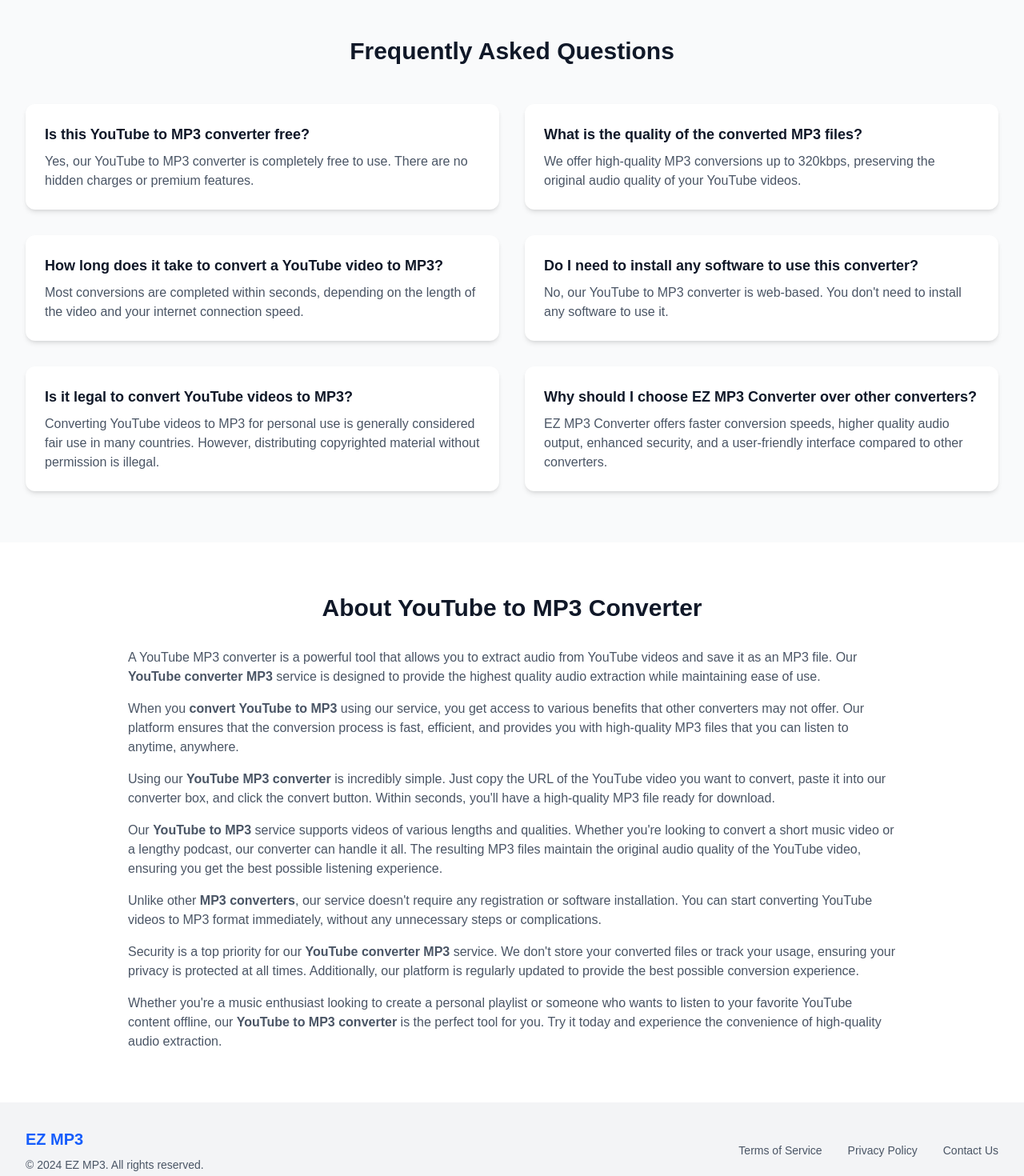
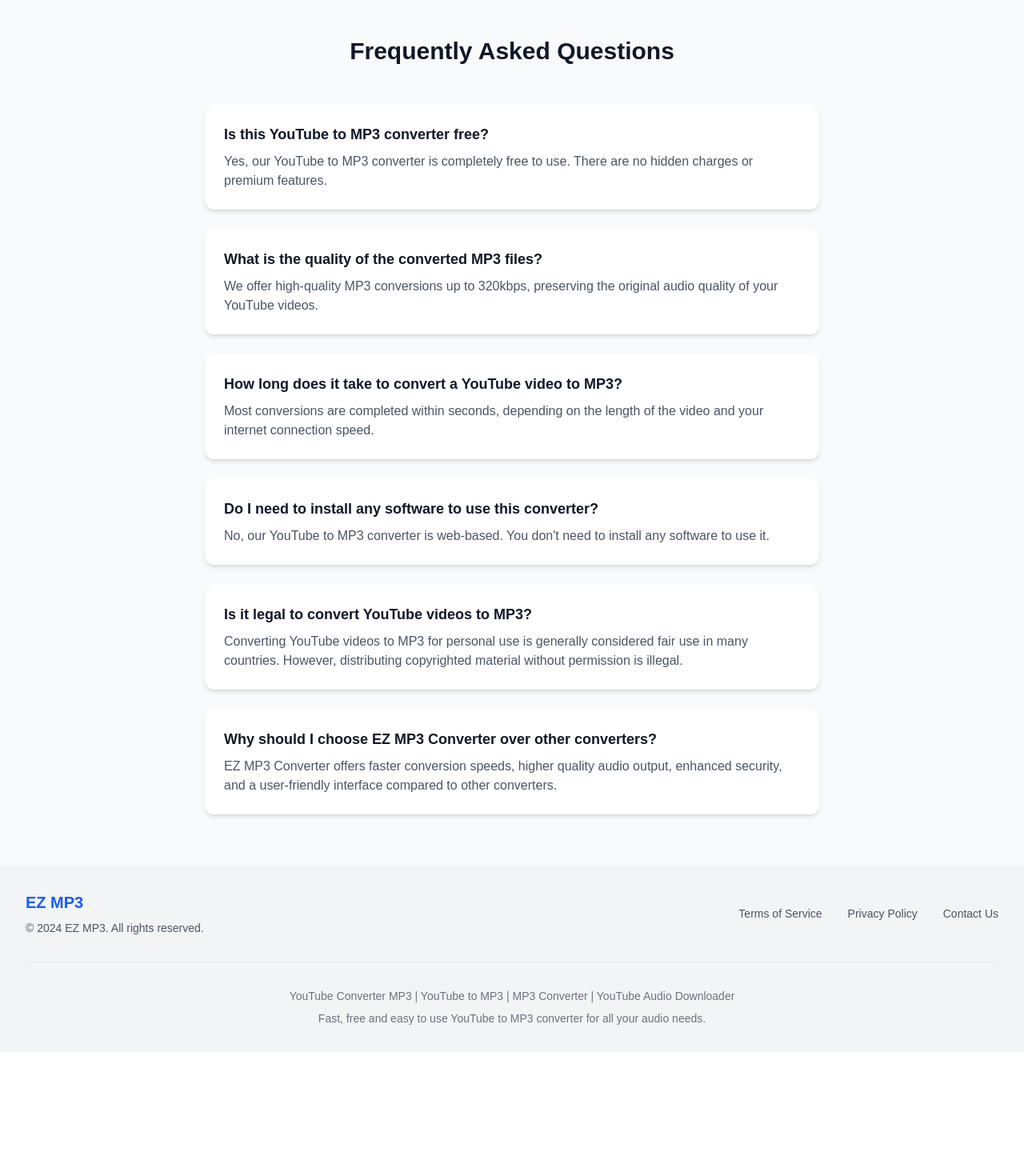
Before and after one commit to smallflyk/ezmp3, a Next.js app: page / in a window 1280 px wide. Shown: the part 2240-3710 px from the top of the page at 80% size. After the commit the page ends 3555 px from the top, so only its background shows below. Built offline with nearby package versions, Linux system fonts and the light colour scheme.

Commit message:
修复ESLint错误和代码优化：1. 移除未使用的导入 2. 修复类型定义 3. 优化组件结构 4. 修复HTML实体转义

```diff
--- a/src/app/api/analyze/route.ts
+++ b/src/app/api/analyze/route.ts
@@ -1,6 +1,5 @@
 import { NextRequest, NextResponse } from 'next/server';
 import OpenAI from 'openai';
-import { exec } from 'youtube-dl-exec';
 import { spawn } from 'child_process';
 import { join } from 'path';
 import { writeFile } from 'fs/promises';
@@ -23,6 +22,15 @@ const openai = new OpenAI({
 
 // YouTube URL validation regex
 const youtubeUrlRegex = /^(https?:\/\/)?(www\.)?(youtube\.com\/watch\?v=|youtu\.be\/)([a-zA-Z0-9_-]{11})(?:[\?&].+)?$/;
+
+interface VideoInfo {
+  title: string;
+  description: string;
+  tags: string[];
+  upload_date: string;
+  duration: number;
+  categories: string[];
+}
 
 export async function GET(request: NextRequest) {
   try {
@@ -127,7 +135,7 @@ if __name__ == '__main__':
       });
 
       // Extract video metadata
-      const { title = '', description = '', tags = [], upload_date = '', duration = 0, categories = [] } = videoInfo as any;
+      const { title = '', description = '', tags = [], upload_date = '', duration = 0, categories = [] } = videoInfo as VideoInfo;
 
       // Use OpenRouter API to analyze video content
       const content = `
--- a/src/app/api/download/route.ts
+++ b/src/app/api/download/route.ts
@@ -6,6 +6,7 @@ import { join } from 'path';
 import { existsSync } from 'fs';
 import { randomUUID } from 'crypto';
 import { createReadStream } from 'fs';
+import { ReadableStream } from 'stream/web';
 
 // Get configuration from environment variables
 const apiKey = process.env.OPENROUTER_API_KEY || '';
@@ -183,7 +184,7 @@ if __name__ == '__main__':
     const fileStream = createReadStream(outputFilePath);
 
     // Create response with appropriate headers
-    const response = new NextResponse(fileStream as any, {
+    const response = new NextResponse(fileStream as unknown as ReadableStream, {
       headers: {
         'Content-Type': 'audio/mpeg',
         'Content-Disposition': `attachment; filename="${videoId}.mp3"`,
--- a/src/app/components/Header.tsx
+++ b/src/app/components/Header.tsx
@@ -2,7 +2,6 @@
 
 import { useState } from 'react';
 import Link from 'next/link';
-import Image from 'next/image';
 import LanguageSwitcher from './LanguageSwitcher';
 import { useLanguage } from './LanguageProvider';
 
--- a/src/app/components/LanguageSwitcher.tsx
+++ b/src/app/components/LanguageSwitcher.tsx
@@ -1,7 +1,5 @@
 'use client';
 
-import { useState, useEffect } from 'react';
-import { useRouter, usePathname } from 'next/navigation';
 import Image from 'next/image';
 
 export default function LanguageSwitcher() {
--- a/src/app/components/VideoAnalysis.tsx
+++ b/src/app/components/VideoAnalysis.tsx
@@ -1,6 +1,6 @@
 'use client';
 
-import { useState, useEffect } from 'react';
+import { useState, useEffect, useCallback } from 'react';
 
 type VideoAnalysisProps = {
   url: string;
@@ -24,13 +24,7 @@ export default function VideoAnalysis({ url, isVisible }: VideoAnalysisProps) {
   const [error, setError] = useState<string | null>(null);
   const [analysis, setAnalysis] = useState<AnalysisResult | null>(null);
 
-  useEffect(() => {
-    if (isVisible && url) {
-      fetchAnalysis();
-    }
-  }, [isVisible, url]);
-
-  const fetchAnalysis = async () => {
+  const fetchAnalysis = useCallback(async () => {
     try {
       setLoading(true);
       setError(null);
@@ -48,7 +42,13 @@ export default function VideoAnalysis({ url, isVisible }: VideoAnalysisProps) {
     } finally {
       setLoading(false);
     }
-  };
+  }, [url]);
+
+  useEffect(() => {
+    if (isVisible && url) {
+      fetchAnalysis();
+    }
+  }, [isVisible, url, fetchAnalysis]);
 
   if (!isVisible) return null;
 
--- a/src/app/page.tsx
+++ b/src/app/page.tsx
@@ -5,7 +5,6 @@ import Header from './components/Header';
 import Footer from './components/Footer';
 import YoutubeConverter from './components/YoutubeConverter';
 import Image from 'next/image';
-import Link from 'next/link';
 
 export default function Home() {
   const { translations } = useLanguage();
@@ -35,13 +34,13 @@ export default function Home() {
               </div>
               <div className="w-full md:w-1/2 mt-8 md:mt-0">
                 <div className="relative h-64 md:h-80 lg:h-96 w-full">
-        <Image
+                  <Image
                     src="/images/youtube-mp3-hero.svg"
                     alt="YouTube to MP3 Converter"
                     className="object-contain"
                     fill
-          priority
-        />
+                    priority
+                  />
                 </div>
               </div>
             </div>
@@ -227,8 +226,8 @@ export default function Home() {
               </h2>
             </div>
 
-            <div className="grid grid-cols-1 md:grid-cols-2 gap-8">
-              <div className="bg-white dark:bg-gray-800 rounded-xl shadow-md p-6 transition duration-300 hover:shadow-lg">
+            <div className="max-w-3xl mx-auto space-y-6">
+              <div className="bg-white dark:bg-gray-800 rounded-xl shadow-md p-6">
                 <h3 className="text-lg font-semibold text-gray-900 dark:text-white mb-2">
                   {faq.q1}
                 </h3>
@@ -237,7 +236,7 @@ export default function Home() {
                 </p>
               </div>
 
-              <div className="bg-white dark:bg-gray-800 rounded-xl shadow-md p-6 transition duration-300 hover:shadow-lg">
+              <div className="bg-white dark:bg-gray-800 rounded-xl shadow-md p-6">
                 <h3 className="text-lg font-semibold text-gray-900 dark:text-white mb-2">
                   {faq.q2}
                 </h3>
@@ -246,7 +245,7 @@ export default function Home() {
                 </p>
               </div>
 
-              <div className="bg-white dark:bg-gray-800 rounded-xl shadow-md p-6 transition duration-300 hover:shadow-lg">
+              <div className="bg-white dark:bg-gray-800 rounded-xl shadow-md p-6">
                 <h3 className="text-lg font-semibold text-gray-900 dark:text-white mb-2">
                   {faq.q3}
                 </h3>
@@ -255,7 +254,7 @@ export default function Home() {
                 </p>
               </div>
 
-              <div className="bg-white dark:bg-gray-800 rounded-xl shadow-md p-6 transition duration-300 hover:shadow-lg">
+              <div className="bg-white dark:bg-gray-800 rounded-xl shadow-md p-6">
                 <h3 className="text-lg font-semibold text-gray-900 dark:text-white mb-2">
                   {faq.q4}
                 </h3>
@@ -264,7 +263,7 @@ export default function Home() {
                 </p>
               </div>
 
-              <div className="bg-white dark:bg-gray-800 rounded-xl shadow-md p-6 transition duration-300 hover:shadow-lg">
+              <div className="bg-white dark:bg-gray-800 rounded-xl shadow-md p-6">
                 <h3 className="text-lg font-semibold text-gray-900 dark:text-white mb-2">
                   {faq.q5}
                 </h3>
@@ -273,7 +272,7 @@ export default function Home() {
                 </p>
               </div>
 
-              <div className="bg-white dark:bg-gray-800 rounded-xl shadow-md p-6 transition duration-300 hover:shadow-lg">
+              <div className="bg-white dark:bg-gray-800 rounded-xl shadow-md p-6">
                 <h3 className="text-lg font-semibold text-gray-900 dark:text-white mb-2">
                   {faq.q6}
                 </h3>
@@ -284,45 +283,6 @@ export default function Home() {
             </div>
           </div>
         </section>
-
-        {/* About YouTube to MP3 */}
-        <section className="py-16 bg-white dark:bg-gray-800">
-          <div className="max-w-5xl mx-auto px-4 sm:px-6 lg:px-8">
-            <div className="prose prose-blue dark:prose-invert max-w-none">
-              <h2 className="text-2xl md:text-3xl font-bold text-gray-900 dark:text-white text-center mb-8">
-                About YouTube to MP3 Converter
-              </h2>
-
-              <p className="text-gray-600 dark:text-gray-300">
-                A YouTube MP3 converter is a powerful tool that allows you to extract audio from YouTube videos and save it as an MP3 file. Our <strong>YouTube converter MP3</strong> service is designed to provide the highest quality audio extraction while maintaining ease of use.
-              </p>
-
-              <p className="text-gray-600 dark:text-gray-300 mt-4">
-                When you <strong>convert YouTube to MP3</strong> using our service, you get access to various benefits that other converters may not offer. Our platform ensures that the conversion process is fast, efficient, and provides you with high-quality MP3 files that you can listen to anytime, anywhere.
-              </p>
-
-              <p className="text-gray-600 dark:text-gray-300 mt-4">
-                Using our <strong>YouTube MP3 converter</strong> is incredibly simple. Just copy the URL of the YouTube video you want to convert, paste it into our converter box, and click the convert button. Within seconds, you'll have a high-quality MP3 file ready for download.
-              </p>
-
-              <p className="text-gray-600 dark:text-gray-300 mt-4">
-                Our <strong>YouTube to MP3</strong> service supports videos of various lengths and qualities. Whether you're looking to convert a short music video or a lengthy podcast, our converter can handle it all. The resulting MP3 files maintain the original audio quality of the YouTube video, ensuring you get the best possible listening experience.
-              </p>
-
-              <p className="text-gray-600 dark:text-gray-300 mt-4">
-                Unlike other <strong>MP3 converters</strong>, our service doesn't require any registration or software installation. You can start converting YouTube videos to MP3 format immediately, without any unnecessary steps or complications.
-              </p>
-
-              <p className="text-gray-600 dark:text-gray-300 mt-4">
-                Security is a top priority for our <strong>YouTube converter MP3</strong> service. We don't store your converted files or track your usage, ensuring your privacy is protected at all times. Additionally, our platform is regularly updated to provide the best possible conversion experience.
-              </p>
-
-              <p className="text-gray-600 dark:text-gray-300 mt-4">
-                Whether you're a music enthusiast looking to create a personal playlist or someone who wants to listen to your favorite YouTube content offline, our <strong>YouTube to MP3 converter</strong> is the perfect tool for you. Try it today and experience the convenience of high-quality audio extraction.
-              </p>
-            </div>
-        </div>
-        </section>
       </main>
 
       <Footer />
```
Also changed, not shown: src/app/components/LanguageProvider.tsx (+81 -2 lines).
